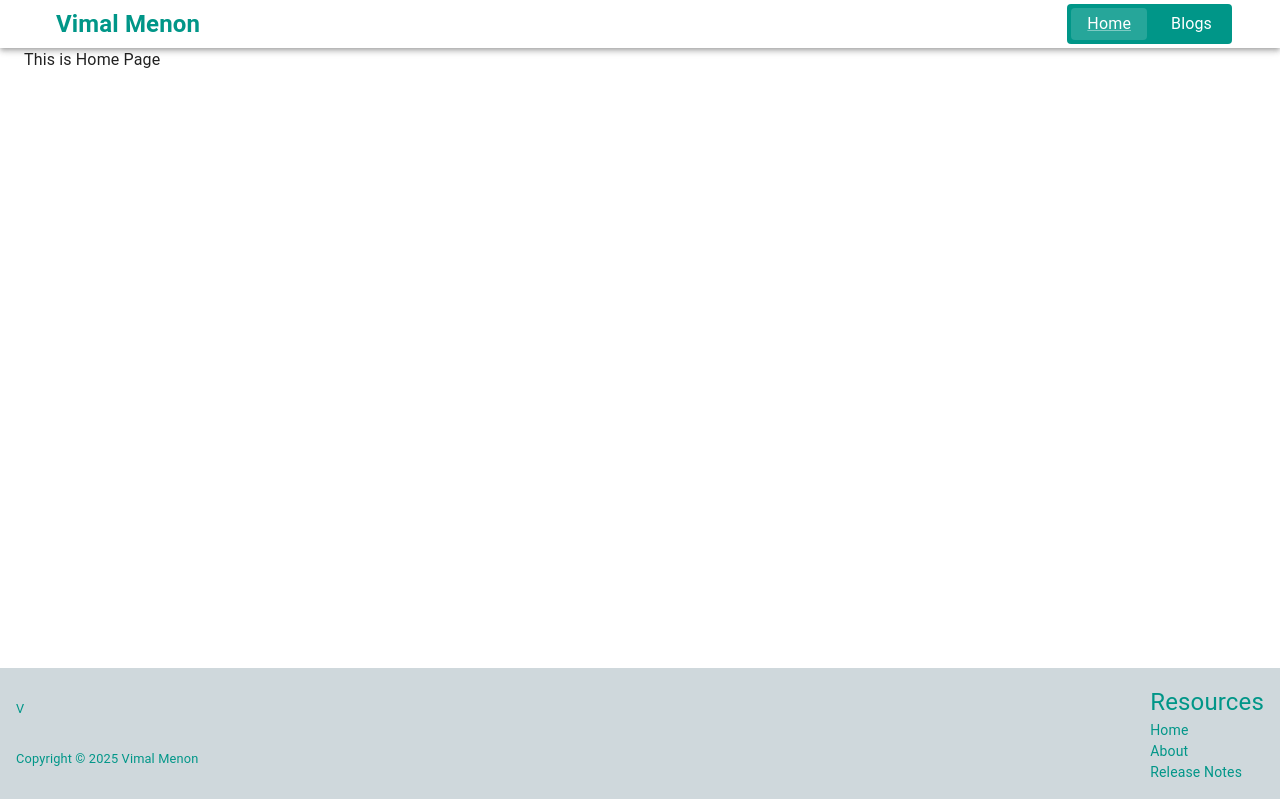
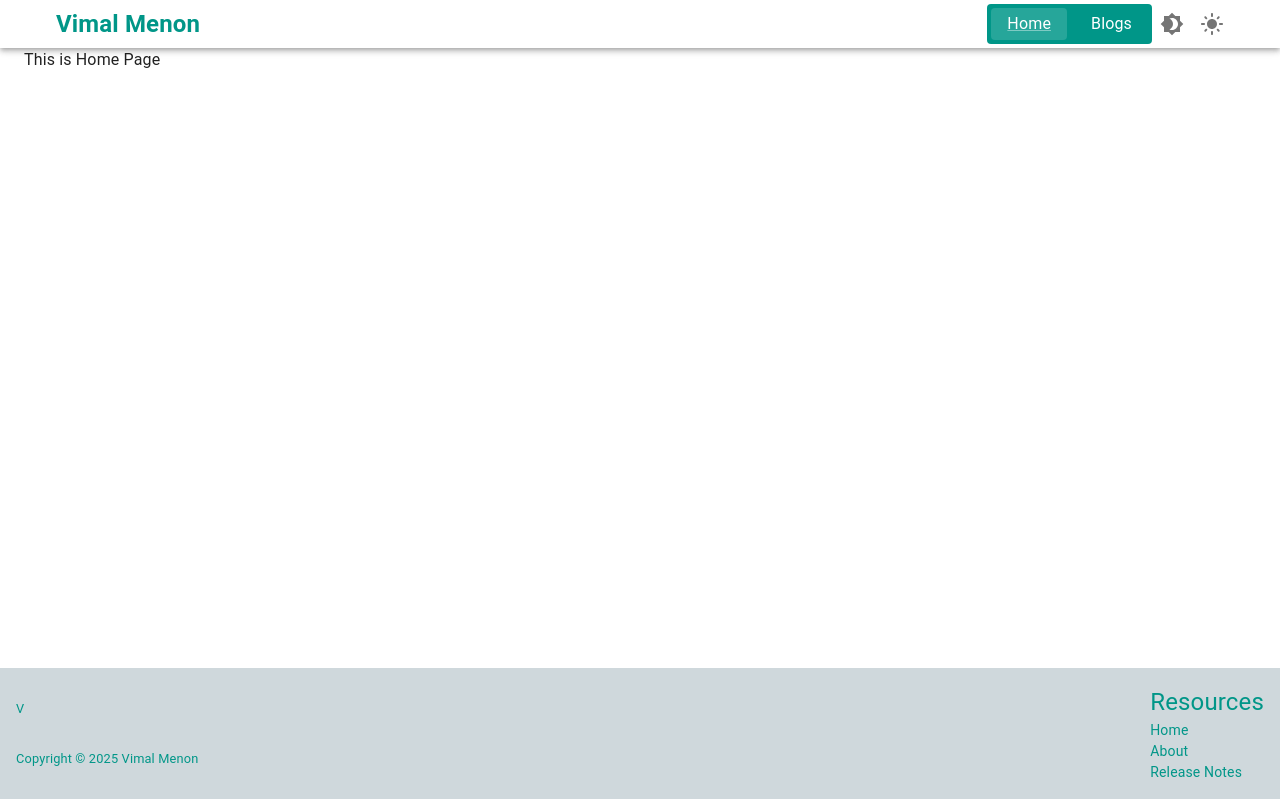
Before and after one commit to vimalmenon/vimalmenon.github.io, a Next.js app: page / in a window 1280 px wide. Built offline with nearby package versions, Linux system fonts and the light colour scheme; what @mui/material-nextjs would draw is missing.

Commit message:
added toggle theme

```diff
--- a/src/common/Header/Header.component.tsx
+++ b/src/common/Header/Header.component.tsx
@@ -7,6 +7,7 @@ import Toolbar from '@mui/material/Toolbar';
 import Container from '@mui/material/Container';
 import MuiLink from '@mui/material/Link';
 import NextLink from 'next/link';
+import { ToggleTheme } from './ToggleTheme';
 
 export const Header: React.FC = () => {
   return (
@@ -28,6 +29,7 @@ export const Header: React.FC = () => {
           >
             Vimal Menon
           </MuiLink>
+          <Box sx={{ display: 'flex' }}>
             <Box
               sx={{
                 borderRadius: 1,
@@ -41,6 +43,8 @@ export const Header: React.FC = () => {
                 <Link navigation={nav} key={nav.name} />
               ))}
             </Box>
+            <ToggleTheme />
+          </Box>
         </Toolbar>
       </Container>
     </AppBar>
--- /dev/null
+++ b/src/common/Header/ToggleTheme/ToggleTheme.component.tsx
@@ -0,0 +1,16 @@
+import Brightness4Icon from '@mui/icons-material/Brightness4';
+import LightModeIcon from '@mui/icons-material/LightMode';
+import IconButton from '@mui/material/IconButton';
+
+export const ToggleTheme: React.FC = () => {
+  return (
+    <div>
+      <IconButton>
+        <Brightness4Icon />
+      </IconButton>
+      <IconButton>
+        <LightModeIcon />
+      </IconButton>
+    </div>
+  );
+};
--- /dev/null
+++ b/src/common/Header/ToggleTheme/index.ts
@@ -0,0 +1 @@
+export * from './ToggleTheme.component';
--- a/src/context/AppContext.service.ts
+++ b/src/context/AppContext.service.ts
@@ -1,4 +1,6 @@
-import { createContext } from 'react';
+'use client';
+
+import { createContext, useContext } from 'react';
 import { IAppReducer, IAppAction, IAppContext, DispatchType } from './AppContext';
 import { NotImplemented } from '@utility';
 
@@ -27,3 +29,7 @@ export const Context = createContext<IAppContext>({
 export const toggleTheme = (dispatch: DispatchType): void => {
   dispatch({ type: 'TOGGLE_THEME' });
 };
+
+export const useAppContext = (): IAppContext => {
+  return useContext<IAppContext>(Context);
+};
--- a/src/context/index.ts
+++ b/src/context/index.ts
@@ -1 +1,2 @@
 export * from './AppContext.component';
+export { useAppContext } from './AppContext.service';
```
Also changed, not shown: 1 other file (tests, documents, lock files or other folders). Lines whose indentation alone changed are shown as unchanged.
